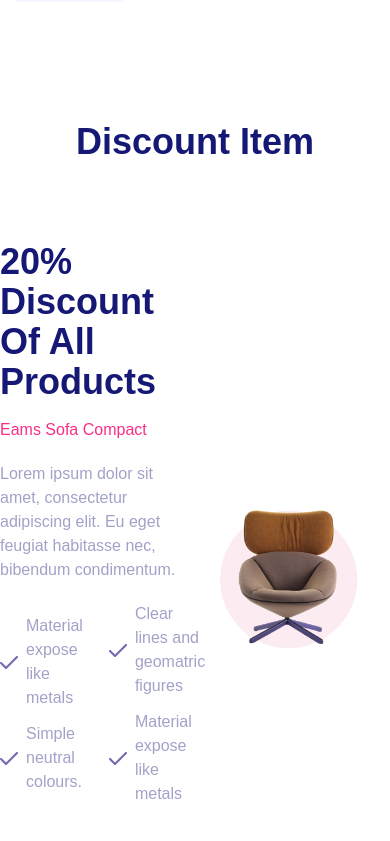
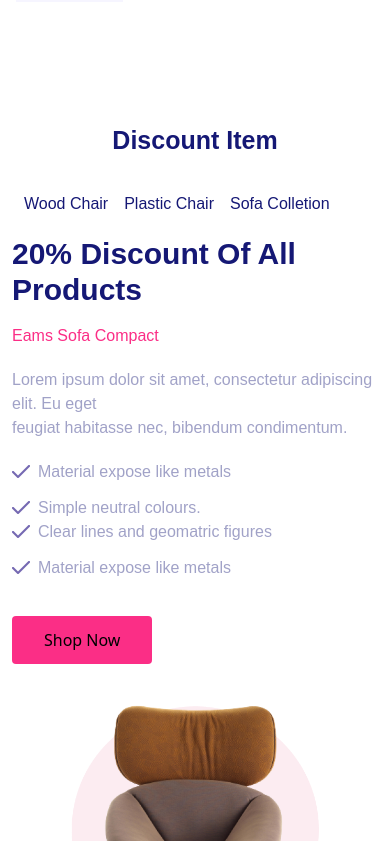
Before and after one commit to mdarafat2201/hekto, a React (Vite) app: page / in a window 390 px wide. Shown: the part 9643-10484 px from the top of the page. Built offline with nearby package versions, Linux system fonts and the light colour scheme.

Commit message:
Discount Item r don

```diff
--- a/src/Component/HomeComponet/DiscountItem/DiscountItem.jsx
+++ b/src/Component/HomeComponet/DiscountItem/DiscountItem.jsx
@@ -10,13 +10,13 @@ const DiscountItem = () => {
         <div className="container">
           <div>
             <div>
-              <h2 className="text-center font-JosefinSans  text-4xl text-main_font_color font-bold">
+              <h2 className="text-center font-JosefinSans text-[25px]  sm:text-4xl text-main_font_color font-bold">
                 Discount Item
               </h2>
             </div>
 
-            <div className=" ml-[475px] mt-8">
-              <ul className="flex items-center gap-x-8  ">
+            <div className=" sm:mx-[150px] md:mx-[205px] lg:mx-[470px] mx-6 mt-8">
+              <ul className="flex items-center gap-x-4 sm:gap-x-8  ">
                 <li className="font-JosefinSans text-md font-normal text-main_font_color hover:text-secondary_font_color">
                   <a href="#">Wood Chair</a>
                 </li>
@@ -29,9 +29,13 @@ const DiscountItem = () => {
               </ul>
             </div>
 
-            <Flex className={"items-center justify-between"}>
+            <Flex
+              className={
+                "items-center flex-wrap md:flex-nowrap px-3 lg:px-0 mt-5 lg:mt-0 justify-between"
+              }
+            >
               <div>
-                <h2 className=" font-JosefinSans  text-4xl text-main_font_color font-bold">
+                <h2 className=" font-JosefinSans text-3xl sm:text-4xl md:text-3xl lg:text-4xl text-main_font_color font-bold">
                   20% Discount Of All Products
                 </h2>
                 <h4 className="font-JosefinSans text-md mt-4 font-normal text-secondary_font_color">
@@ -41,7 +45,7 @@ const DiscountItem = () => {
                   Lorem ipsum dolor sit amet, consectetur adipiscing elit. Eu
                   eget <br /> feugiat habitasse nec, bibendum condimentum.
                 </p>
-                <Flex className={"items-center gap-x-[44px] mb-9"}>
+                <Flex className={"items-center flex-wrap gap-x-[44px] mb-9"}>
                   <div>
                     <Flex className={"items-center gap-x-2 mb-3 "}>
                       <img src={tickmark} alt={tickmark} />
@@ -73,7 +77,7 @@ const DiscountItem = () => {
                 </Flex>
                 <Button
                   className={
-                    "py-5 px-12 cursor-pointer bg-secondary_font_color rounded"
+                    " py-3 sm:py-5 px-8 sm:px-12 cursor-pointer bg-secondary_font_color rounded"
                   }
                   title={"Shop Now"}
                 />
```
